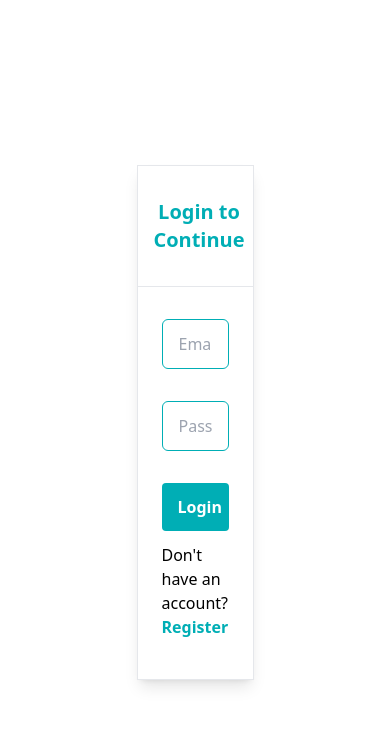
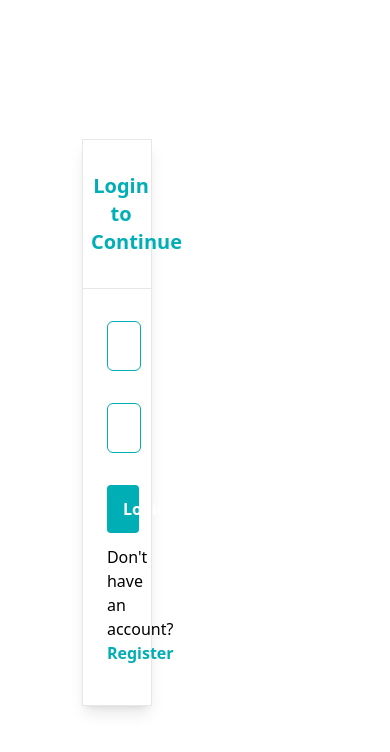
Before and after one commit to Evaristekanova/bookStore-fn, a React (Vite) app: page /login in a window 390 px wide. Shown: the top 752 px of the page. Built offline with nearby package versions, Linux system fonts and the light colour scheme.

Commit message:
add media breakpoint for the case of responsiveness

```diff
--- a/src/Pages/Books.tsx
+++ b/src/Pages/Books.tsx
@@ -21,6 +21,7 @@ const Books = () => {
       setBooks(data.books);
     }
   }, [data, loading, error]);
+  console.log(books);
 
   if (loading) return <p>Loading...</p>;
   if (error) return <p>Error :(There was an error. Please reload the page)</p>;
--- a/src/Pages/Login.tsx
+++ b/src/Pages/Login.tsx
@@ -3,7 +3,7 @@ import InputField from "../components/InputField";
 import FormButton from "../components/FormButton";
 const Login = () => {
   return (
-    <div className="flex justify-center items-center h-screen">
+    <div className="flex justify-center items-center h-screen md:w-[60%]">
       <div className="w-[30%] border shadow-lg pb-6">
         <div className="border-b py-6">
           <h1 className=" text-center font-semibold text-xl ml-2 py-2 text-lightGreen">
@@ -24,7 +24,9 @@ const Login = () => {
             className="w-full px-4 py-3 border border-lightGreen rounded-md focus:outline-none focus:border-gray-300 focus:border-transparent my-4"
           />
           <FormButton
-            className={"w-full bg-lightGreen text-white font-bold py-3 px-4 rounded mt-4"}
+            className={
+              "w-full bg-lightGreen text-white font-bold py-3 px-4 rounded mt-4"
+            }
             text={"Login"}
           />
           <p className="font-thin pt-3">
--- a/src/Pages/Register.tsx
+++ b/src/Pages/Register.tsx
@@ -3,8 +3,8 @@ import InputField from "../components/InputField";
 import FormButton from "../components/FormButton";
 const Register = () => {
   return (
-    <div className="flex justify-center items-center h-screen">
-      <div className="w-[30%] border shadow-lg pb-6">
+    <div className="flex justify-center items-center h-screen bg-lightGray">
+      <div className="w-[30%] border shadow-lg pb-6 md:w-[60%] sm:w-full">
         <div className="border-b py-6">
           <h1 className=" text-center font-semibold text-xl ml-2 py-2 text-lightGreen">
             Sign up to Continue
--- a/src/components/AppWithOnlyNavbar.tsx
+++ b/src/components/AppWithOnlyNavbar.tsx
@@ -6,7 +6,7 @@ const AppWithOnlyNavbar = () => (
   <>
     <Navbar />
     <Routes>
-      <Route path="/books" element={<Books />} />
+      <Route path="/books/*" element={<Books />} />
     </Routes>
   </>
 );
--- a/src/components/Navbar.tsx
+++ b/src/components/Navbar.tsx
@@ -11,7 +11,7 @@ const Navbar = () => {
           className="w-full h-full outline-none py-1"
           placeholder="Search for books"
         />
-        <button className="py-1 px-2 bg-green-700 hover:bg-green-500 rounded-sm text-white font-light">
+        <button className="py-1 px-2 bg-lightGreen rounded-sm text-white font-light">
           Search
         </button>
       </div>
--- a/src/main.tsx
+++ b/src/main.tsx
@@ -7,10 +7,11 @@ import {
 import ReactDOM from "react-dom/client";
 import { BrowserRouter as Router, Routes, Route } from "react-router-dom";
 import AppWithNavbarAndFooter from "./components/AppWithFooterAndNavbar";
-import AppWithOnlyNavbar from "./components/AppWithOnlyNavbar";
+// import AppWithOnlyNavbar from "./components/AppWithOnlyNavbar";
 import Login from "./Pages/Login";
 import Register from "./Pages/Register";
 import "./index.css";
+import Books from "./Pages/Books";
 
 const httpLink = createHttpLink({
   uri: "http://localhost:4000/graphql",
@@ -28,7 +29,7 @@ ReactDOM.createRoot(document.getElementById("root")!).render(
         <Route path="/login" element={<Login />} />
         <Route path="/register" element={<Register />} />
         <Route path="/" element={<AppWithNavbarAndFooter />} />
-        <Route path="/books" element={<AppWithOnlyNavbar />} />
+        <Route path="/books/*" element={<Books />} />
       </Routes>
     </Router>
   </ApolloProvider>
--- a/tailwind.config.js
+++ b/tailwind.config.js
@@ -2,9 +2,16 @@
 export default {
   content: ["./index.html", "./src/**/*.{js,ts,jsx,tsx}"],
   theme: {
+    screens: {
+      sm: { max: "480px" },
+      md: { max: "768px" },
+      lg: { max: "976px" },
+      xl: { max: "1440px" },
+    },
     extend: {
       colors: {
         lightGreen: "#00aeb5",
+        lightGray: "#f8f9fe",
       },
     },
   },
```
